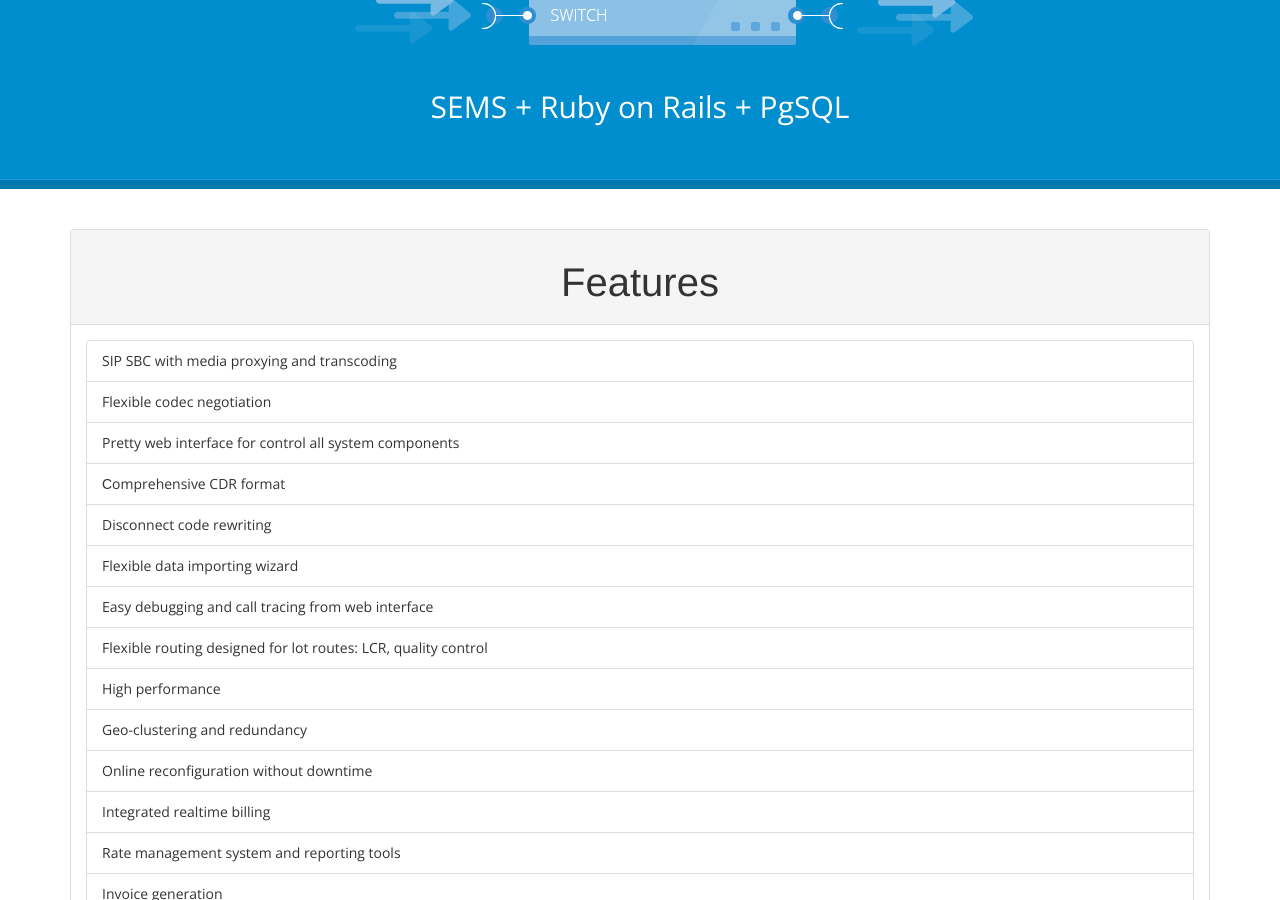
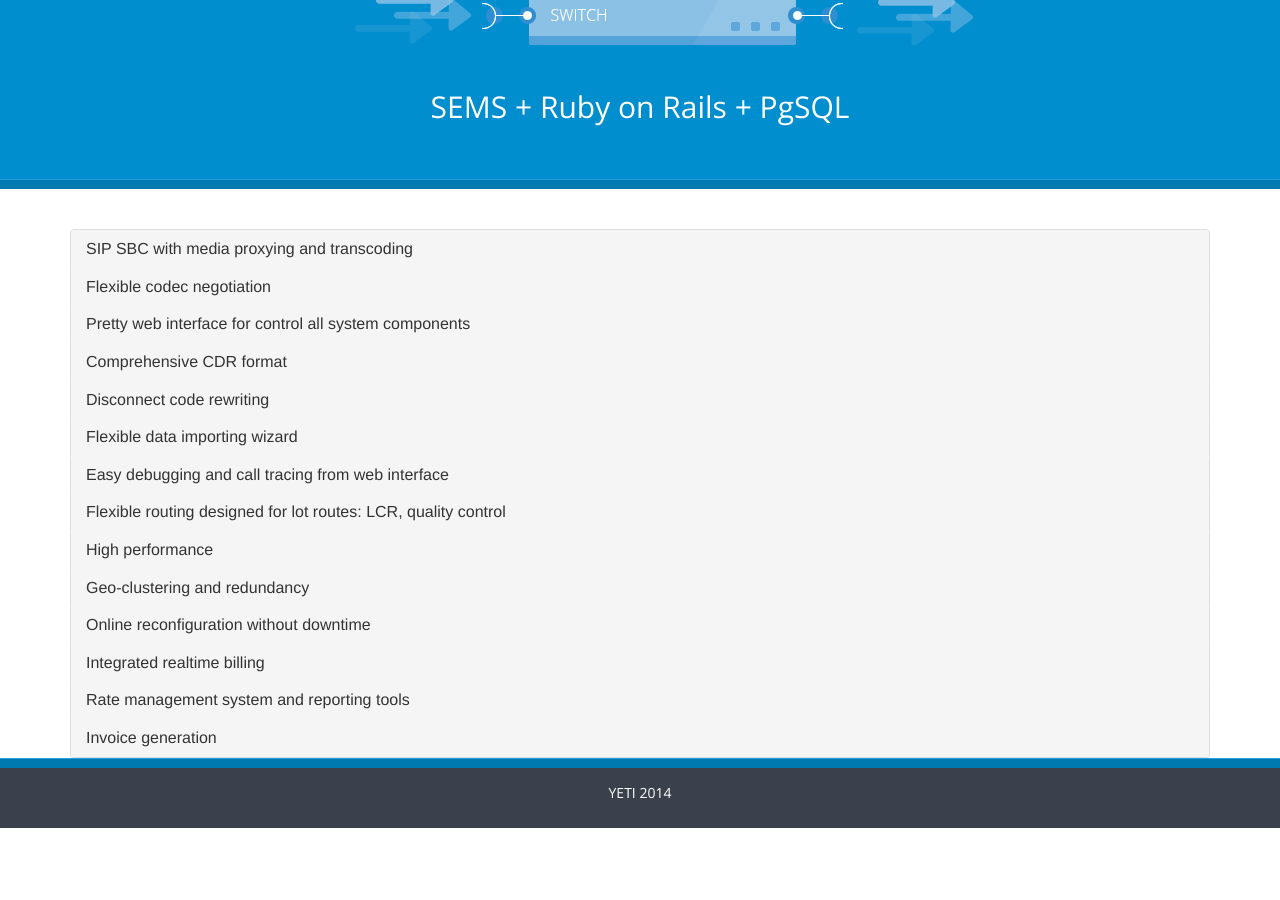
Before and after one commit to yeti-switch/yeti-switch.github.io, a Jekyll site: the page built from index.html, in a window 1280 px wide and 900 px high, scrolled down 473 px. Built offline with Jekyll 4.4.1, drawn with Linux system fonts in a browser that asks for light colours; Markdown is read by kramdown in place of the engine named in the settings; after the commit the page ends 1301 px from its top, so only the background shows below that.

Commit message:
added features to _data

```diff
--- a/index.html
+++ b/index.html
@@ -5,22 +5,30 @@
 
 
 
-<div class="panel panel-default">
-  <div class="panel-heading"><h2>Features</h2></div>
-  <div class="panel-body">
-    <li class="list-group-item">	 SIP SBC with media proxying and transcoding</li>
- <li class="list-group-item">	  Flexible codec negotiation</li>
- <li class="list-group-item">	  Pretty web interface for control all system components</li>
- <li class="list-group-item">	  Сomprehensive  CDR format</li>
- <li class="list-group-item">	  Disconnect code rewriting</li>
- <li class="list-group-item">	  Flexible data importing wizard</li>
- <li class="list-group-item">	  Easy debugging and call tracing from web interface</li>
- <li class="list-group-item">	  Flexible routing designed for lot routes: LCR, quality control</li>
- <li class="list-group-item">	  High performance</li>
- <li class="list-group-item">	  Geo-clustering and redundancy</li>
- <li class="list-group-item">	  Online reconfiguration without downtime</li>
- <li class="list-group-item">	  Integrated realtime billing</li>
- <li class="list-group-item">	  Rate management system and reporting tools</li>
- <li class="list-group-item">	  Invoice generation</li>
+
+ <div class="panel-group" id="accordion">
+  <div class="panel panel-default">
+
+
+
+{% for feature in site.data.features %}
+      <div class="panel-heading">
+      <h4 class="panel-title">
+        <a data-toggle="collapse" data-parent="#accordion" href="#feature{{ forloop.index }}">
+            {{ feature.name }}
+        </a>
+      </h4>
+    </div>
+    <div id="feature{{ forloop.index }}" class="panel-collapse collapse">
+      <div class="panel-body">
+        <p>
+             {{ feature.desc }}
+        </p>
+      </div>
+    </div>
+{% endfor %}
+
+
   </div>
-</div>
+
+  </div>
--- a/js/my.js
+++ b/js/my.js
@@ -3,12 +3,13 @@
     $('#droop').click(function(){
         $('.drop_menu').slideToggle('fast');
     });
-    $("a").click(function() {
-        $("html, body").animate({
-            scrollTop: $($(this).attr("href")).offset().top + "px"
-        }, {
-            duration: 500
-        });
-        return false;
-    });
+    // $("a").click(function() {
+    //        $("html, body").animate({
+    //            scrollTop: $($(this).attr("href")).offset().top + "px"
+    //        }, {
+    //            duration: 500
+    //        });
+    //        return false;
+    //    });
+
 });
```
Also changed, not shown: _data/features.yml (added, +41 -0 lines).
